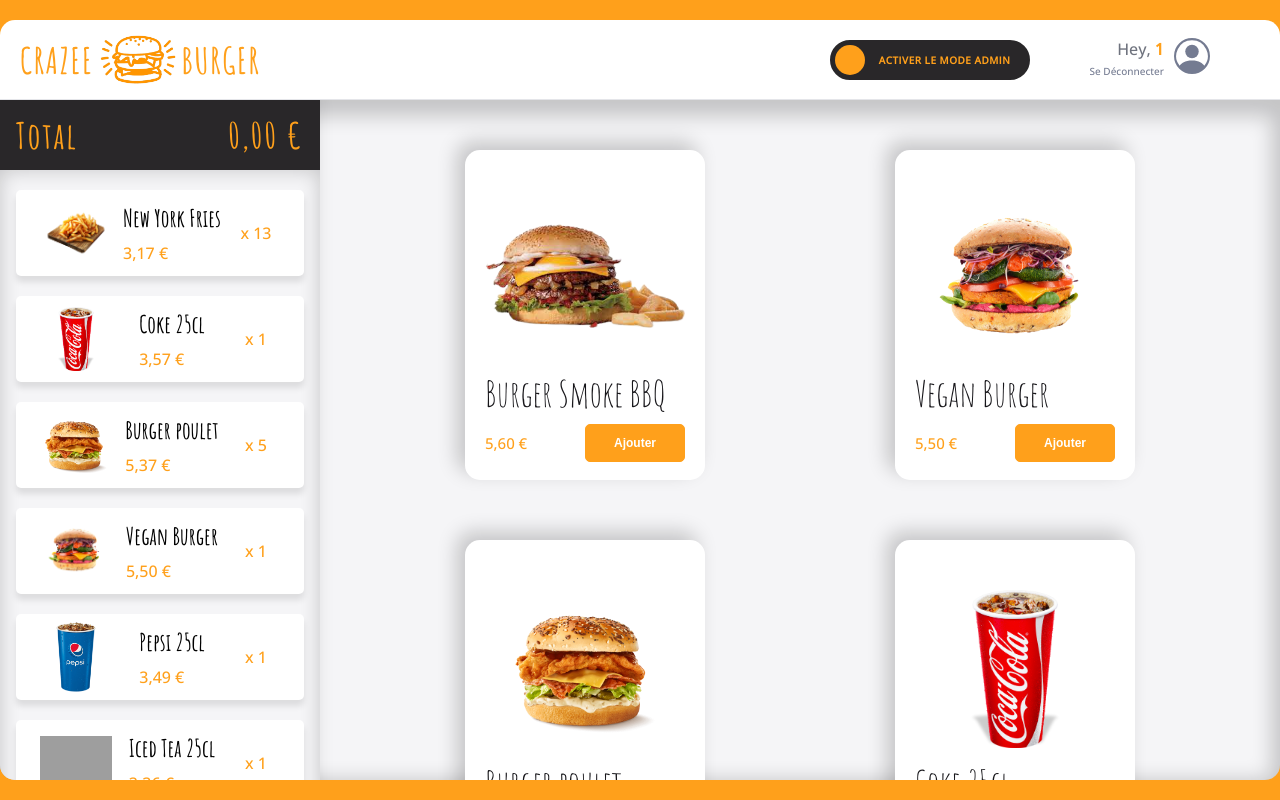
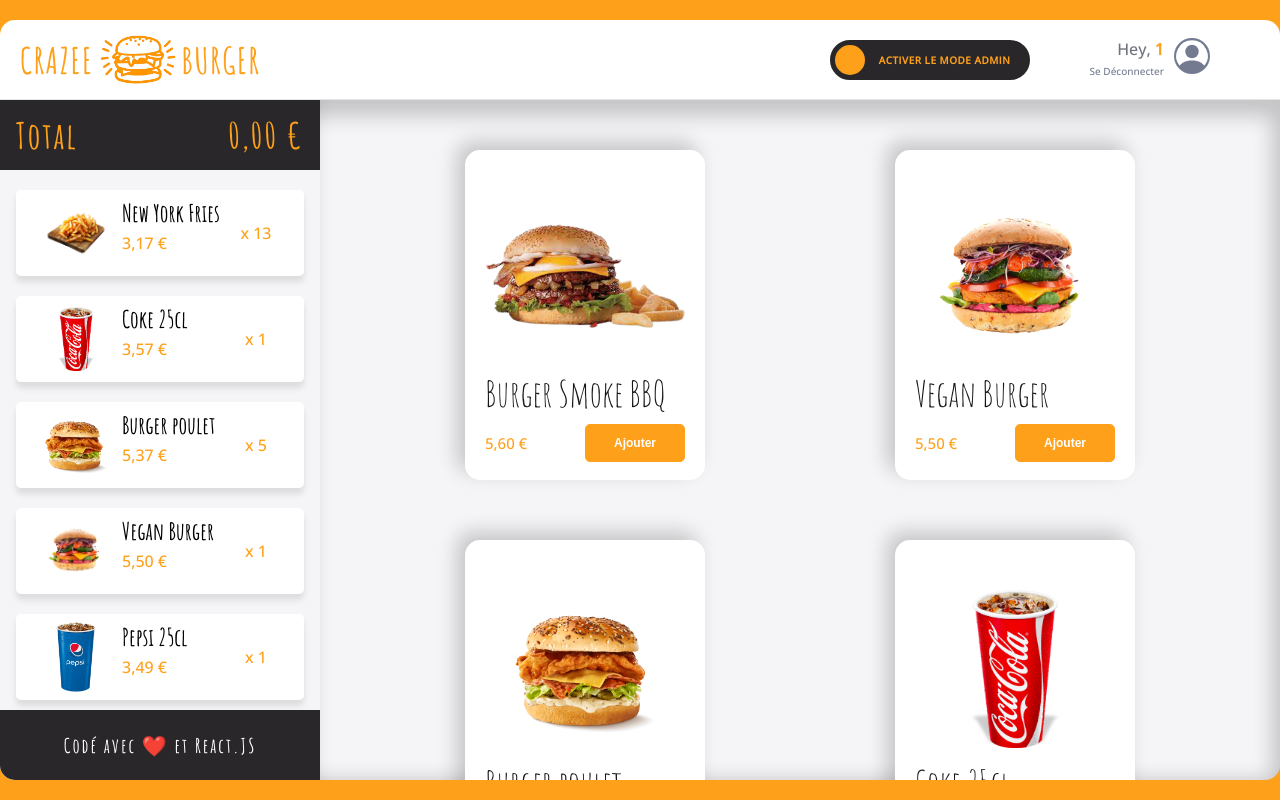
Before and after one commit to BryanHobin/crazee-burger, a React (Vite) app: page /order/1 in a window 1280 px wide. Built offline with nearby package versions, Linux system fonts and the light colour scheme; grey boxes are pictures that could not be loaded; a web font is replaced by a local one.

Commit message:
💄 F11 : BASKET > Add styles and delete button

```diff
--- a/src/components/pages/order/Main/Basket/Basket.jsx
+++ b/src/components/pages/order/Main/Basket/Basket.jsx
@@ -3,7 +3,7 @@
 import Total from "./Total";
 import { formatPrice } from "../../../../../utils/maths";
 import Footer from "./Footer";
-import BasketBody from "./BasketBody";
+import BasketProducts from "./BasketProducts";
 import OrderContext from "../../../../../context/OrderContext";
 import { useContext } from "react";
 
@@ -11,9 +11,9 @@
   const { basket } = useContext(OrderContext)
 
   return (
-    <BasketStyled>
+    <BasketStyled >
       <Total amountToPay={formatPrice()} />
-      <BasketBody basket={basket} />
+      {basket ? <BasketProducts basket={basket} /> : <BasketEmpty />}
       <Footer />
     </BasketStyled>
   )
@@ -21,8 +21,14 @@
 
 const BasketStyled = styled.div`
   background-color: ${theme.colors.background_white};
-  display: flex;
-  flex-direction: column;
   box-shadow: ${theme.shadows.medium};
 
+  .head{
+    position: sticky;
+    top:0;
+  }
+  .footer{
+    position: sticky;
+    bottom:0;
+  }
 `;
--- a/src/components/pages/order/Main/Basket/BasketBody.jsx
+++ /dev/null
@@ -1,21 +0,0 @@
-import { styled } from 'styled-components';
-import { theme } from '../../../../../theme';
-import BasketEmpty from './BasketEmpty';
-import BasketProducts from './BasketProducts';
-
-export default function BasketBody({ basket }) {
- //state
-
- //comportements
-
- //affichage
- return <BasketBodyStyled>
-  {basket ? <BasketProducts basket={basket} /> : <BasketEmpty />}
- </BasketBodyStyled>
-}
-
-const BasketBodyStyled = styled.div`
- flex: 1;
- box-shadow: ${theme.shadows.basket};
-
-`
--- a/src/components/pages/order/Main/Basket/BasketCard.jsx
+++ b/src/components/pages/order/Main/Basket/BasketCard.jsx
@@ -1,14 +1,21 @@
 import { styled } from 'styled-components';
 import { formatPrice } from '../../../../../utils/maths';
 import { theme } from '../../../../../theme';
+import { MdDeleteForever } from "react-icons/md"
+import { useContext } from 'react';
+import OrderContext from '../../../../../context/OrderContext';
 
 export default function BasketCard({ id, title, imageSource, price, quantity }) {
  //state
+ const { isAdminMode } = useContext(OrderContext)
 
  //comportements
 
  //affichage
  return <BasketCardStyled>
+  <div className={isAdminMode ? "delete-button active" : "delete-button"}>
+   <MdDeleteForever className="icon" />
+  </div>
   <img className="image" src={imageSource} alt={title} />
   <div className="info">
    <div className="title">{title}</div>
@@ -29,13 +36,39 @@
 border-radius: ${theme.borderRadius.round};
 padding: ${theme.gridUnit}px ${theme.gridUnit * 3}px;
 box-shadow: 0px 6px 6px rgba(0, 0, 0, 0.1);
-
+position: relative;
 
 &:first-child{
  margin-top: 20px;
 }
 &:last-child{
  margin-bottom: 20px;
+}
+
+
+.delete-button{
+ display: none;
+ z-index: 1;
+ transition: all .3s ease-in-out;
+ cursor: pointer;
+
+ &.active{
+ position: absolute;
+ right: 0;
+ width: 25%;
+ background-color: ${theme.colors.redSecondary};
+ height: 100%;
+ display: flex;
+ justify-content: center;
+ align-items: center;
+ color: ${theme.colors.white};
+ border-top-right-radius: ${theme.borderRadius.round};
+ border-bottom-right-radius: ${theme.borderRadius.round};
+
+ &:hover{
+  background-color: ${theme.colors.red};
+ }
+ }
 }
 
 .image{
@@ -47,22 +80,28 @@
 }
 .info{
  display: grid;
- grid-area: 1 / 2 / 3 / 3;
+ grid-template-rows:1fr 1fr;
  align-items: center;
  height: 100%;
+ width: 100%;
+ margin-left: 10px;
 
  .title{
-  grid-area: 1 / 2 / 2 / 3;
+  grid-area: 1 / 1 / 2 / 3;
   font-family: "Amatic SC", cursive;
   font-size: ${theme.fonts.size.P3};
   font-weight: ${theme.fonts.weights.bold};
+  text-overflow: ellipsis;
+  overflow: hidden;
+  white-space: nowrap;
+  display: block;
 
  }
  .price{
-  grid-area: 2 / 2 / 3 / 3;
+  grid-area: 2 / 1 / 3 / 3;
   color:${theme.colors.primary};
 
- }
+}
 }
 .quantity{
  grid-area: 1 / 3 / 3 / 4;
--- a/src/components/pages/order/Main/Basket/BasketProducts.jsx
+++ b/src/components/pages/order/Main/Basket/BasketProducts.jsx
@@ -15,8 +15,12 @@
 }
 
 const BasketProductsStyled = styled.div`
-overflow-y: scroll;
 flex: 1;
 display: flex;
 flex-direction: column;
+overflow-y: scroll;
+height: 85vh;
+
+
+
 `
--- a/src/components/pages/order/Main/Basket/Footer.jsx
+++ b/src/components/pages/order/Main/Basket/Footer.jsx
@@ -4,7 +4,7 @@
 
 export default function Footer() {
   return (
-  <Header>
+    <Header className={"footer"}>
       <FooterStyled>
         <span>
           Codé avec ❤️ et React.JS
--- a/src/components/pages/order/Main/Basket/Total.jsx
+++ b/src/components/pages/order/Main/Basket/Total.jsx
@@ -4,7 +4,7 @@
 
 export default function Total({ amountToPay }) {
   return (
-  <Header>
+    <Header className={"head"}>
       <TotalStyled>
         <span className="total">Total</span>
         <span>{amountToPay}</span>
--- a/src/components/reusable-ui/Header.jsx
+++ b/src/components/reusable-ui/Header.jsx
@@ -1,14 +1,15 @@
 import { styled } from 'styled-components';
 import { theme } from '../../theme';
 
-export default function Header({ children }) {
- return (
-  <HeaderStyled>{children}</HeaderStyled>
- )
+export default function Header({ className, children }) {
+  return (
+    <HeaderStyled className={className}>{children}</HeaderStyled>
+  )
 }
 
 const HeaderStyled = styled.div`
   background-color: ${theme.colors.background_dark};
   height: 70px;
   padding: 0 16px;
+  z-index: 2;
 `;
```
Lines whose indentation alone changed are shown as unchanged.
